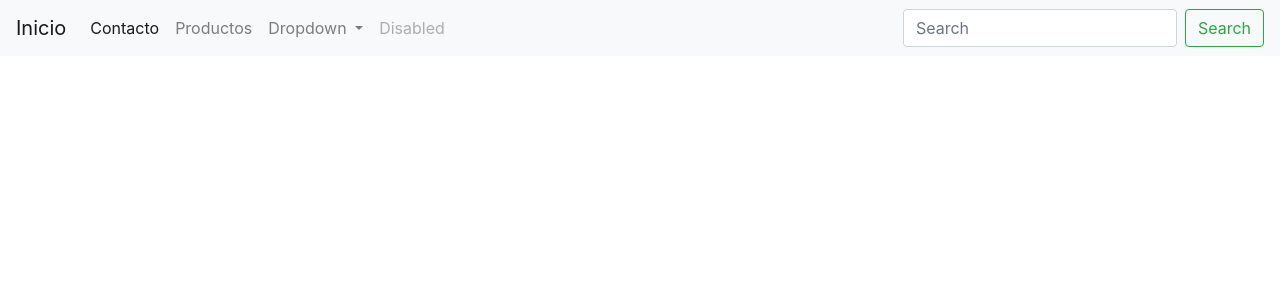
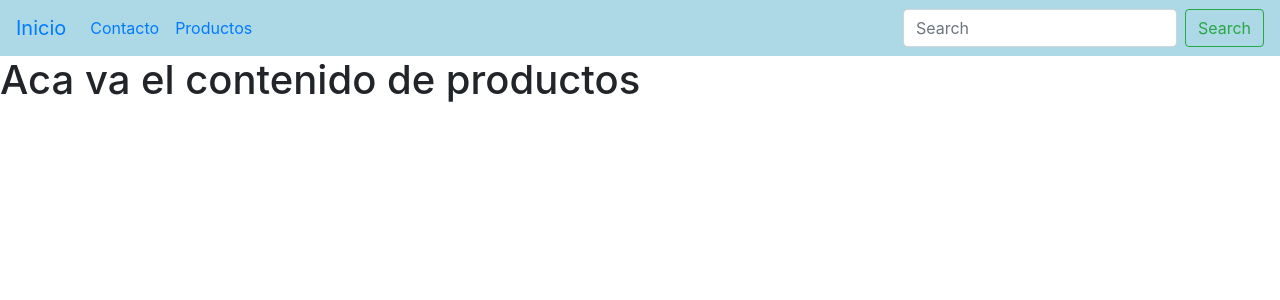
Before and after one commit to lucacitta/ecommerce_36945, a Django app: page /products/ in a window 1280 px wide. Shown: the top 300 px of the page. Run offline with Django 4.2, Linux system fonts and the light colour scheme; data that the repository does not hold is empty.

Commit message:
templates

```diff
--- a/templates/base.html
+++ b/templates/base.html
@@ -14,7 +14,7 @@
 </head>
 
 <body>
-    <nav class="navbar navbar-expand-lg navbar-light bg-light">
+    <nav class="navbar navbar-expand-lg navbar " style="background: lightblue;">
         <a class="navbar-brand" href="/">Inicio</a>
         <button class="navbar-toggler" type="button" data-toggle="collapse" data-target="#navbarSupportedContent"
             aria-controls="navbarSupportedContent" aria-expanded="false" aria-label="Toggle navigation">
@@ -28,21 +28,6 @@
                 </li>
                 <li class="nav-item">
                     <a class="nav-link" href="/products/">Productos</a>
-                </li>
-                <li class="nav-item dropdown">
-                    <a class="nav-link dropdown-toggle" href="#" id="navbarDropdown" role="button"
-                        data-toggle="dropdown" aria-expanded="false">
-                        Dropdown
-                    </a>
-                    <div class="dropdown-menu" aria-labelledby="navbarDropdown">
-                        <a class="dropdown-item" href="#">Action</a>
-                        <a class="dropdown-item" href="#">Another action</a>
-                        <div class="dropdown-divider"></div>
-                        <a class="dropdown-item" href="#">Something else here</a>
-                    </div>
-                </li>
-                <li class="nav-item">
-                    <a class="nav-link disabled">Disabled</a>
                 </li>
             </ul>
             <form class="form-inline my-2 my-lg-0">
--- a/templates/contacto.html
+++ b/templates/contacto.html
@@ -1,7 +1,11 @@
 {% extends 'base.html' %}
+
+{% block titulo %}
+    Contacto
+{% endblock %}
 
 {% block contenido %}
 
-<p>Aca va el contenido de contacto</p>
+<h1>Aca va el contenido de contacto</h1>
 
 {% endblock %}
--- a/templates/index.html
+++ b/templates/index.html
@@ -1,9 +1,9 @@
 {% extends 'base.html' %}
 
 {% block titulo %}
-Index
+Inicio
 {% endblock %}
 
 {% block contenido %}
-<h1>Esto es el subtitulo del index</h1>
+<h1>Aca va el contenido del index</h1>
 {% endblock %}
--- a/templates/products.html
+++ b/templates/products.html
@@ -1,9 +1,25 @@
 {% extends 'base.html' %}
 
+{% block titulo %}
+    Productos
+{% endblock %}
+
 {% block contenido %}
-{% for producto in productos %}
-<h1>El nombre del producto es: {{producto.name}}</h1>
-<h2>El precio del producto es:{{producto.price}}</h2>
-<h2>La descripción del producto es: {{producto.description}}</h2>
-{% endfor %}
+<h1>Aca va el contenido de productos</h1>
+<div class="d-flex" style="margin-top:5rem; margin-left:7rem">
+    {% for product in productos %}
+
+    <div class="card" style="width: 18rem;">
+        <img class="card-img-top" src=".../100px180/" alt="Card image cap">
+        <div class="card-body">
+            <h5 class="card-title">{{product.name}}</h5>
+            <p class="card-text">{{product.description}}</p>
+            <p class="card-text">{{product.price}}</p>
+            <a href="#" class="btn btn-primary">Comprar!</a>
+        </div>
+    </div>
+
+    {% endfor %}
+</div>
+
 {% endblock %}
```
